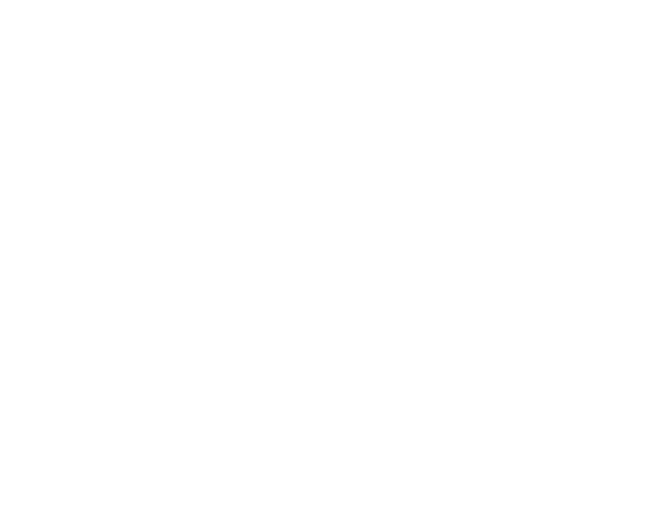
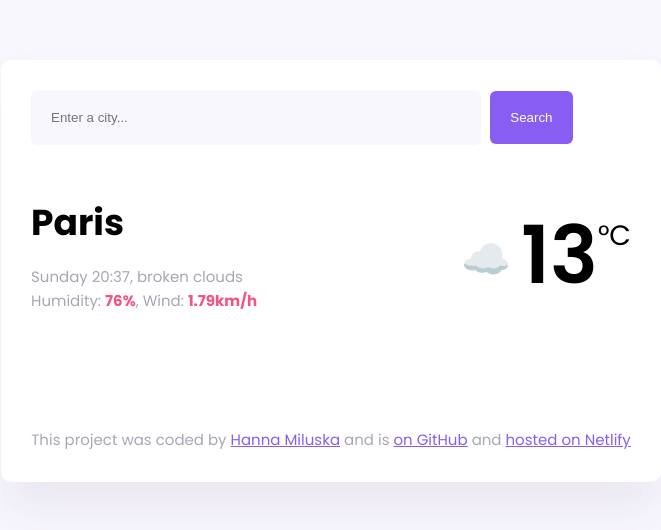
Before and after one commit to h2mil/git-testrun, a plain HTML site: page index.html in a window 1280 px wide. Shown: the whole page, without its empty margins (309-970 px from the left). Drawn offline with Linux system fonts and the light colour scheme.

Commit message:
Added SheCodes Project (HTML, CSS, JS)

```diff
--- /dev/null
+++ b/css/style.css
@@ -0,0 +1,80 @@
+body {
+  background: #f9f7fe;
+  font-family: Poppins;
+}
+header {
+  padding-bottom: 50px;
+  font-size: 16px;
+}
+.weather-container {
+  background: white;
+  max-width: 600px;
+  margin: 60px auto;
+  padding: 30px;
+  border-radius: 10px;
+  box-shadow: 0 30px 50px rgba(65, 50, 100, 0.08);
+}
+#search-input {
+  padding: 20px;
+  border-radius: 6px;
+  border: none;
+  background-color: #f9f7fe;
+  color: rgba(39, 33, 66, 0.4);
+  width: 75%;
+}
+.search-button {
+  border: none;
+  border-radius: 6px;
+  padding: 20px;
+  margin-left: 5px;
+  background-color: #885df1;
+  color: white;
+  line-height: 1;
+}
+.weather-box {
+  display: flex;
+  justify-content: space-between;
+}
+.current-city {
+  font-size: 36px;
+  font-weight: 700;
+  margin: 0;
+}
+p,
+footer {
+  color: rgba(39, 33, 66, 0.4);
+  font-size: 15px;
+  font-weight: 400;
+  line-height: 24px;
+}
+.current-details strong {
+  color: #f65282;
+}
+.current-weather {
+  font-size: 48px;
+}
+.weather-emoji {
+  position: relative;
+  top: -10px;
+  font-size: 40px;
+  margin-right: 10px;
+}
+.current-temperature {
+  font-size: 80px;
+  font-weight: 600;
+}
+.temperature-unit {
+  font-size: 28px;
+  position: relative;
+  top: -38px;
+}
+footer {
+  text-align: center;
+  padding-top: 100px;
+}
+a {
+  color: #885df1;
+}
+.link:hover {
+  cursor: pointer;
+}
--- a/index.html
+++ b/index.html
@@ -3,9 +3,57 @@
   <head>
     <meta charset="UTF-8" />
     <meta name="viewport" content="width=device-width, initial-scale=1.0" />
-    <link rel="stylesheet" href="style.css" />
-    <title>Document</title>
+    <title>ParisWeather</title>
+    <link rel="preconnect" href="https://fonts.googleapis.com" />
+    <link rel="preconnect" href="https://fonts.gstatic.com" crossorigin />
+    <link
+      href="https://fonts.googleapis.com/css2?family=Poppins:ital,wght@0,100;0,200;0,300;0,400;0,500;0,600;0,700;0,800;0,900;1,100;1,200;1,300;1,400;1,500;1,600;1,700;1,800;1,900&family=Quicksand:wght@300..700&family=Roboto+Mono:ital,wght@0,100..700;1,100..700&display=swap"
+      rel="stylesheet"
+    />
+    <link rel="stylesheet" href="css/style.css" />
   </head>
-  <body></body>
-  <script src="index.js"></script>
+  <body>
+    <div class="weather-container">
+      <header>
+        <form id="city-search-bar">
+          <input
+            type="search"
+            placeholder="Enter a city..."
+            id="search-input"
+            required
+          />
+          <input type="submit" value="Search" class="search-button" />
+        </form>
+      </header>
+      <section class="weather-box">
+        <div>
+          <h1 class="current-city">Paris</h1>
+          <p class="current-details">
+            Sunday 20:37, broken clouds
+            <br />
+            Humidity: <strong>76%</strong>, Wind: <strong>1.79km/h</strong>
+          </p>
+        </div>
+        <div class="current-weather">
+          <span class="weather-emoji">☁️</span
+          ><span class="current-temperature">13</span
+          ><span class="temperature-unit">°C</span>
+        </div>
+      </section>
+
+      <footer>
+        This project was coded by
+        <a href="https://www.shecodes.io/" target="_blank">Hanna Miluska</a>
+        and is
+        <a href="https://github.com/shecodesio/weather" target="_blank"
+          >on GitHub</a
+        >
+        and
+        <a href="https://shecodes-weather.netlify.app/" target="_blank"
+          >hosted on Netlify</a
+        >
+      </footer>
+    </div>
+    <script src="script1.js"></script>
+  </body>
 </html>
```
Also changed, not shown: script.js (added, +39 -0 lines), index.js (deleted), style.css (deleted).
